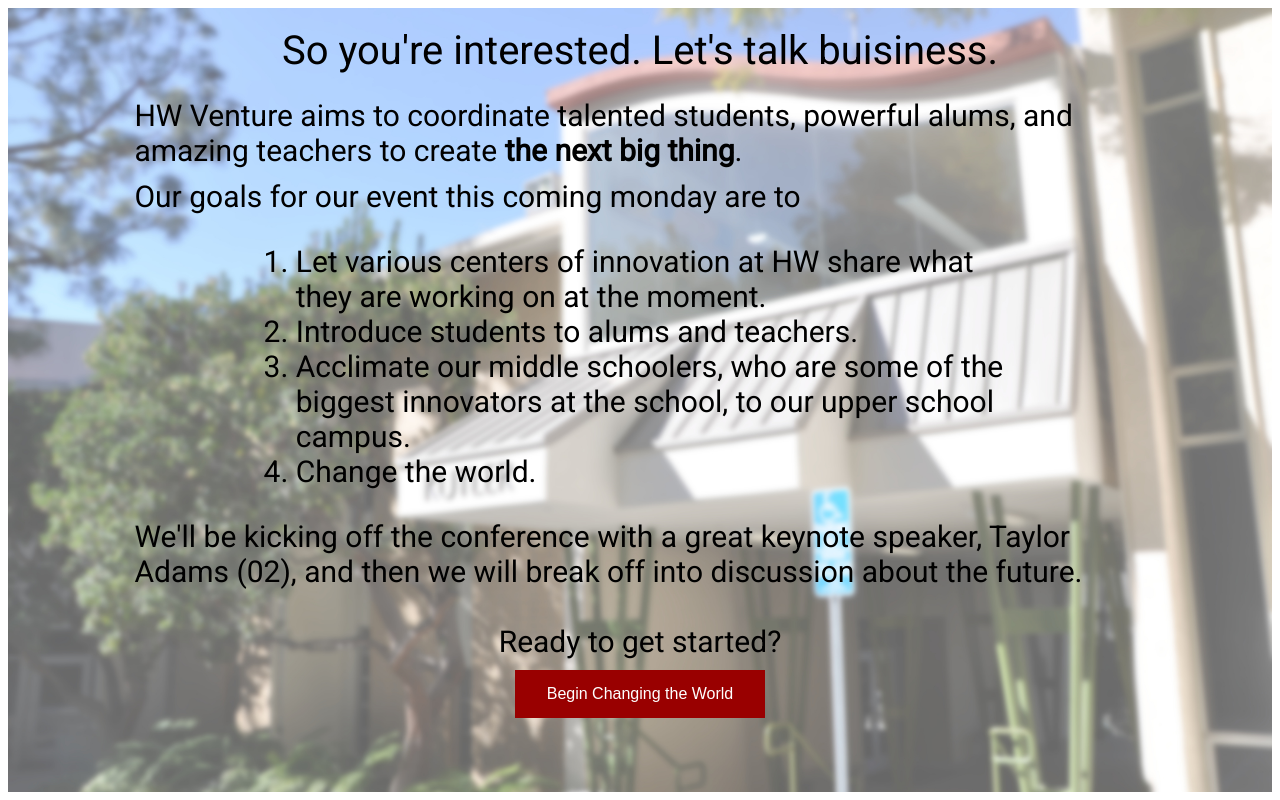
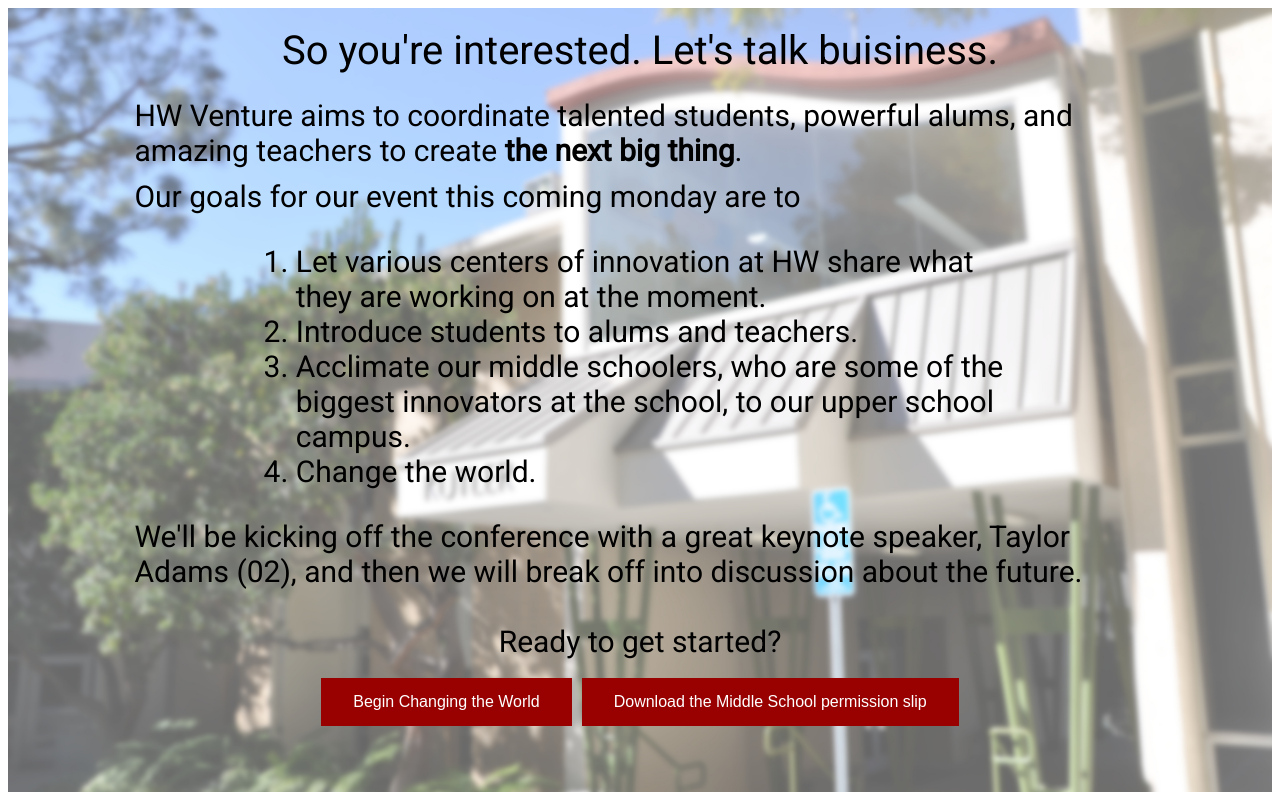
Before and after one commit to jononon/HWVentureSite, a plain HTML site: page thebeginning.html in a window 1280 px wide. Drawn offline with nearby package versions, Linux system fonts and the light colour scheme.

Commit message:
add to more information page

```diff
--- a/thebeginning.html
+++ b/thebeginning.html
@@ -28,7 +28,7 @@
     <center>
       <div style=font-size:30;>Ready to get started?</div>
       <div style=font-size:10;>&nbsp;</div>
-      <div><button id=button type="reset" onclick="location.href='signup.html'">Begin Changing the World</button></div>
+      <div><button id=button type="reset" onclick="location.href='signup.html'">Begin Changing the World</button> <button id=button type="reset" onclick="location.href='permission.pdf'">Download the Middle School permission slip</button></div>
     </center>
   </div>
 </body>
```
